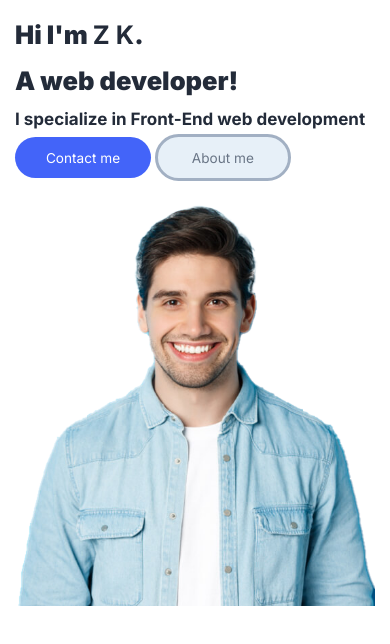
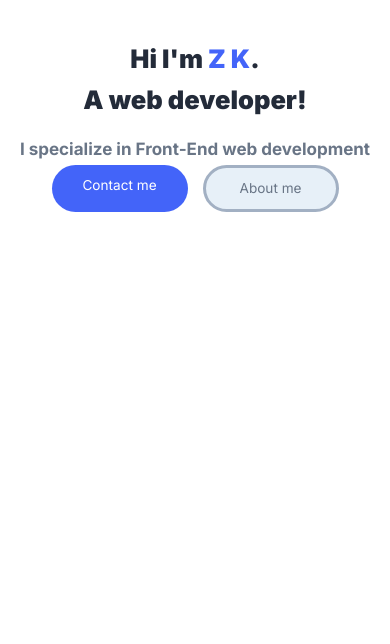
Before and after one commit to I-am-Programming-the-World/Personal-Blog, a plain HTML site: page index.html in a window 390 px wide. Shown: the part 58-702 px from the top of the page. Drawn offline with nearby package versions, Linux system fonts and the light colour scheme.

Commit message:
Added the remaining styling (the display block at the end for ".right" has been hidden, due to the nature of the code being mobile-first.)

```diff
--- a/assets/css/style.css
+++ b/assets/css/style.css
@@ -267,4 +267,31 @@ header .btn-group {
 .mobile-nav .nav-link:hover {
   color: var(--accent);
 }
+/* Hero section styling */
+.hero {
+  background: var(--background-primary);
+  padding: 2rem 0px var(--py) 0px;
+  text-align: center;
+}
+.hero .h1 {
+  margin: 0px 0px 1rem 0px;
+  line-height: 1.6;
+}
+.hero strong {
+  color: var(--accent);
+  font-weight: inherit;
+}
+.hero .h3 {
+  color: var(--foreground-secondary);
+  margin: 0ox 0px 2rem 0px;
+}
+.hero ,.btn-group {
+  gap: 15px;
+  display: flex;
+  flex-wrap: wrap;
+  justify-content: center;
+}
+.hero .right {
+  display: none;
+}
 /* This program was developed by ©I-am-Programming-the-World */
```
